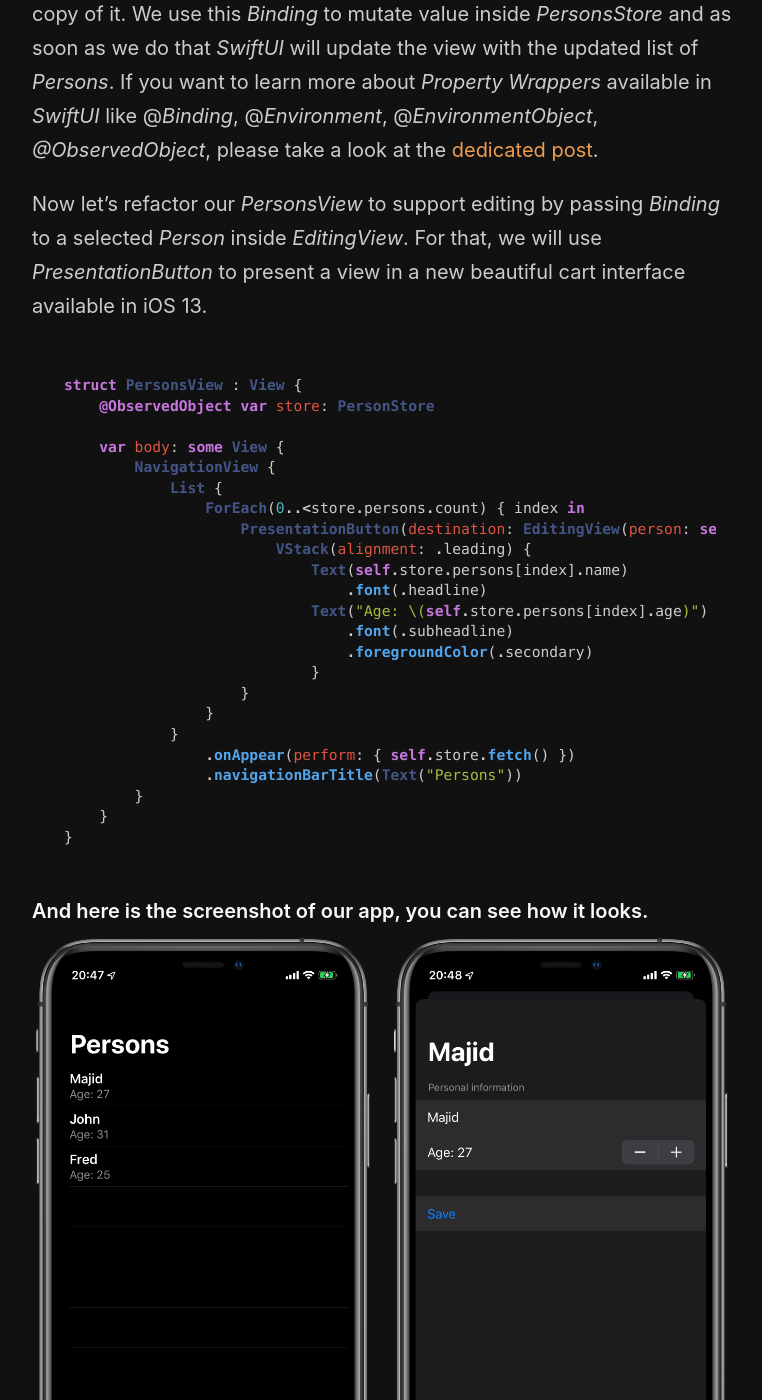
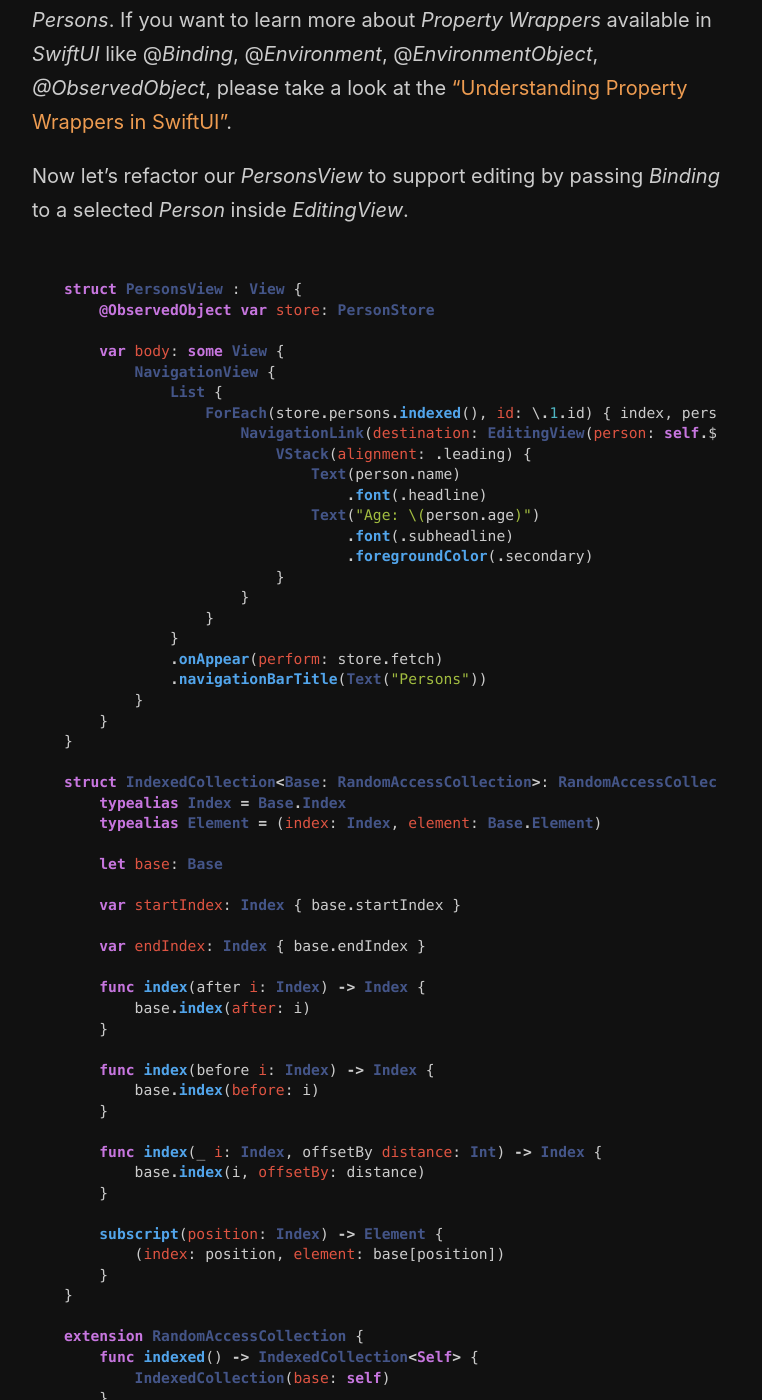
Before and after one commit to mecid/mecid.github.io, a Jekyll site: the page built from _posts/2019-07-03-managing-data-flow-in-swiftui.md, in a window 1280 px wide and 1400 px high, scrolled down 3099 px. Shown: the whole window, without its empty margins (258-1020 px from the left). Built offline with Jekyll 4.4.1, drawn with Linux system fonts in a browser that asks for light colours; some of the changed text lies outside the part shown.

Commit message:
Update 2019-07-03-managing-data-flow-in-swiftui.md

````diff
--- a/_posts/2019-07-03-managing-data-flow-in-swiftui.md
+++ b/_posts/2019-07-03-managing-data-flow-in-swiftui.md
@@ -3,7 +3,7 @@
 layout: post
 ---
 
-Last week we talked about [Animations and Transitions in SwiftUI](/2019/06/26/animations-in-swiftui/). But it's time to touch the crucial aspect of every app, and it is *Data Flow*. All the apps have data to present or mutate. Data plays a vital role in apps using *SwiftUI*. Every view in *SwiftUI* is just a function of some state, where the state is our data.
+Last week we talked about ["Animations and Transitions in SwiftUI"](/2019/06/26/animations-in-swiftui/). But it's time to touch the crucial aspect of every app, and it is *Data Flow*. All the apps have data to present or mutate. Data plays a vital role in apps using *SwiftUI*. Every view in *SwiftUI* is just a function of some state, where the state is our data.
 
 #### Fetching data from local/remote storage
 Today we will build a small app which uses core *SwiftUI* concepts like *Binding* and *ObservableObject*. Assume that you work on the app, which has two primary responsibilities:
@@ -58,9 +57,9 @@
                         .foregroundColor(.secondary)
                 }
             }
-                .onAppear(perform: { self.store.fetch() })
-                .navigationBarTitle(Text("Persons"))
         }
+        .onAppear(perform: store.fetch)
+        .navigationBarTitle(Text("Persons"))
     }
 }
 ```
@@ -68,7 +67,7 @@
 We use *List* component to present an array of *Person* structs. Every row in *List* contains *VStack* with two *Text* components representing the name and age of a *Person*. We call *fetch* method on store object as soon as List appears. As you remember, our *PersonStore* object notifies *SwiftUI* about data changes, and *SwiftUI* rebuilds the view to present new data.
 
 #### Editing
-Next step is creating a new view which allows us to edit personal information of selected *Person*. We will use *Form* component to show nice form for data entry. You can check my [previous post](/2019/06/19/building-forms-with-swiftui/) to learn more about *Form* component and its advantages. Let's dive into code which represents editing view.
+Next step is creating a new view which allows us to edit personal information of selected *Person*. We will use *Form* component to show nice form for data entry. You can check ["Building forms with SwiftUI"](/2019/06/19/building-forms-with-swiftui/) to learn more about *Form* component and its advantages. Let's dive into code which represents editing view.
 
 ```swift
 struct EditingView: View {
@@ -76,29 +75,27 @@
     @Binding var person: Person
 
     var body: some View {
-        NavigationView {
-            Form {
-                Section(header: Text("Personal information")) {
-                    TextField($person.name)
-                    Stepper(value: $person.age) {
-                        Text("Age: \(person.age)")
-                    }
+        Form {
+            Section(header: Text("Personal information")) {
+                TextField("type something...", text: $person.name)
+                Stepper(value: $person.age) {
+                    Text("Age: \(person.age)")
                 }
+            }
 
-                Section {
-                    Button("Save") {
-                        self.presentation.value.dismiss()
-                    }
+            Section {
+                Button("Save") {
+                    self.presentation.wrappedValue.dismiss()
                 }
-            }.navigationBarTitle(Text(person.name))
-        }
+            }
+        }.navigationBarTitle(Text(person.name))
     }
 }
 ```
 
-Here we use *Binding* for selected person item. *Binding Property Wrapper* allows passing a reference to a value type. By using *Binding* property, *EditingView* can read and write to the *Person* struct, but it doesn't store a copy of it. We use this *Binding* to mutate value inside *PersonsStore* and as soon as we do that *SwiftUI* will update the view with the updated list of *Persons*. If you want to learn more about *Property Wrappers* available in *SwiftUI* like @*Binding*, @*Environment*, @*EnvironmentObject*, *@ObservedObject*, please take a look at the [dedicated post](/2019/06/12/understanding-property-wrappers-in-swiftui/).
+Here we use *Binding* for selected person item. *Binding Property Wrapper* allows passing a reference to a value type. By using *Binding* property, *EditingView* can read and write to the *Person* struct, but it doesn't store a copy of it. We use this *Binding* to mutate value inside *PersonsStore* and as soon as we do that *SwiftUI* will update the view with the updated list of *Persons*. If you want to learn more about *Property Wrappers* available in *SwiftUI* like @*Binding*, @*Environment*, @*EnvironmentObject*, *@ObservedObject*, please take a look at the ["Understanding Property Wrappers in SwiftUI"](/2019/06/12/understanding-property-wrappers-in-swiftui/).
 
-Now let's refactor our *PersonsView* to support editing by passing *Binding* to a selected *Person* inside *EditingView*. For that, we will use *PresentationButton* to present a view in a new beautiful cart interface available in iOS 13.
+Now let's refactor our *PersonsView* to support editing by passing *Binding* to a selected *Person* inside *EditingView*.
 
 ```swift
 struct PersonsView : View {
@@ -107,21 +104,54 @@
     var body: some View {
         NavigationView {
             List {
-                ForEach(0..<store.persons.count) { index in
-                    PresentationButton(destination: EditingView(person: self.$store.persons[index])) {
+                ForEach(store.persons.indexed(), id: \.1.id) { index, person in
+                    NavigationLink(destination: EditingView(person: self.$store.persons[index])) {
                         VStack(alignment: .leading) {
-                            Text(self.store.persons[index].name)
+                            Text(person.name)
                                 .font(.headline)
-                            Text("Age: \(self.store.persons[index].age)")
+                            Text("Age: \(person.age)")
                                 .font(.subheadline)
                                 .foregroundColor(.secondary)
-                            }
+                        }
                     }
                 }
             }
-                .onAppear(perform: { self.store.fetch() })
-                .navigationBarTitle(Text("Persons"))
+            .onAppear(perform: store.fetch)
+            .navigationBarTitle(Text("Persons"))
         }
+    }
+}
+
+struct IndexedCollection<Base: RandomAccessCollection>: RandomAccessCollection {
+    typealias Index = Base.Index
+    typealias Element = (index: Index, element: Base.Element)
+
+    let base: Base
+
+    var startIndex: Index { base.startIndex }
+
+    var endIndex: Index { base.endIndex }
+
+    func index(after i: Index) -> Index {
+        base.index(after: i)
+    }
+
+    func index(before i: Index) -> Index {
+        base.index(before: i)
+    }
+
+    func index(_ i: Index, offsetBy distance: Int) -> Index {
+        base.index(i, offsetBy: distance)
+    }
+
+    subscript(position: Index) -> Element {
+        (index: position, element: base[position])
+    }
+}
+
+extension RandomAccessCollection {
+    func indexed() -> IndexedCollection<Self> {
+        IndexedCollection(base: self)
     }
 }
 ```
````
Also changed, not shown: other parts of _posts/2019-07-03-managing-data-flow-in-swiftui.md (+0 -1 lines).
